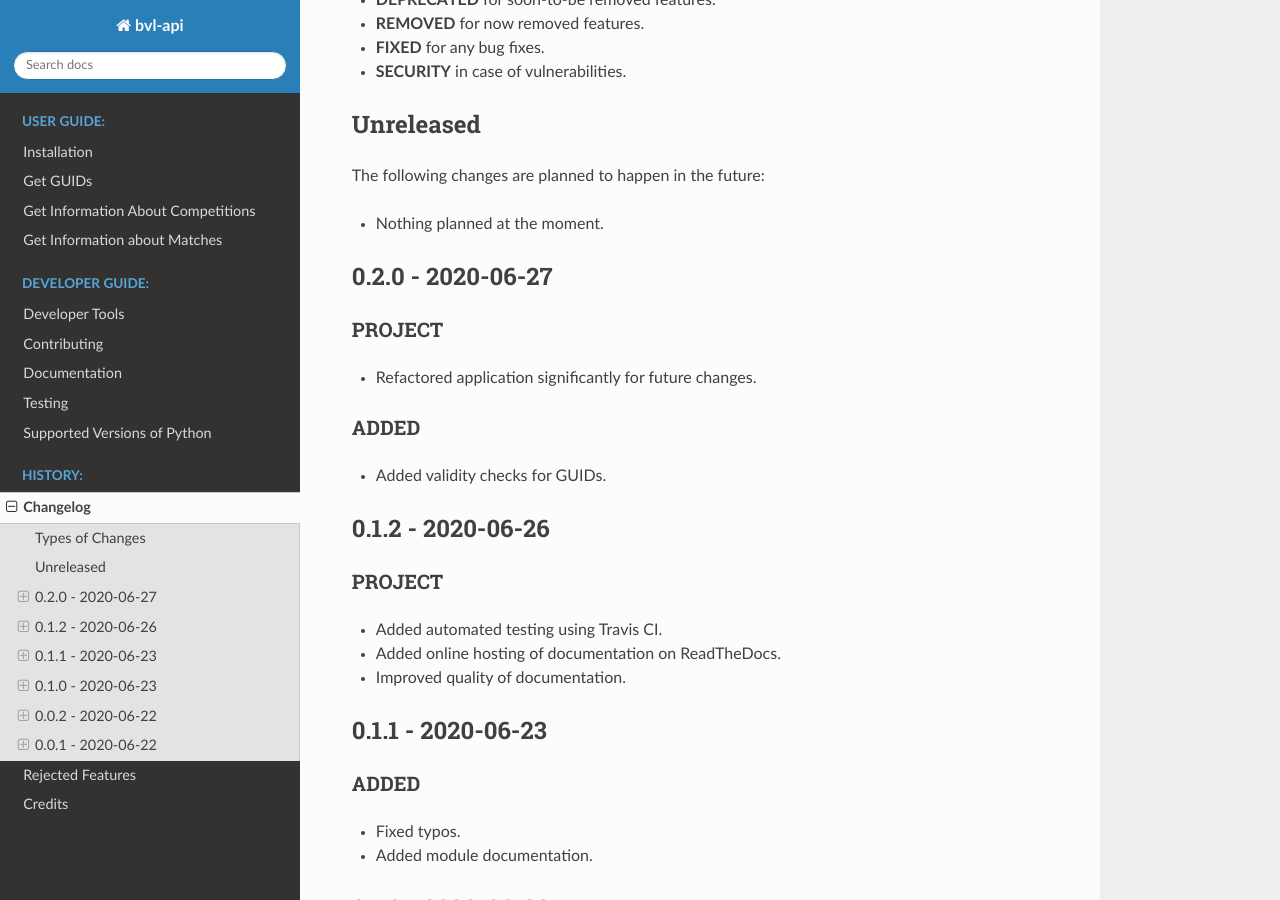
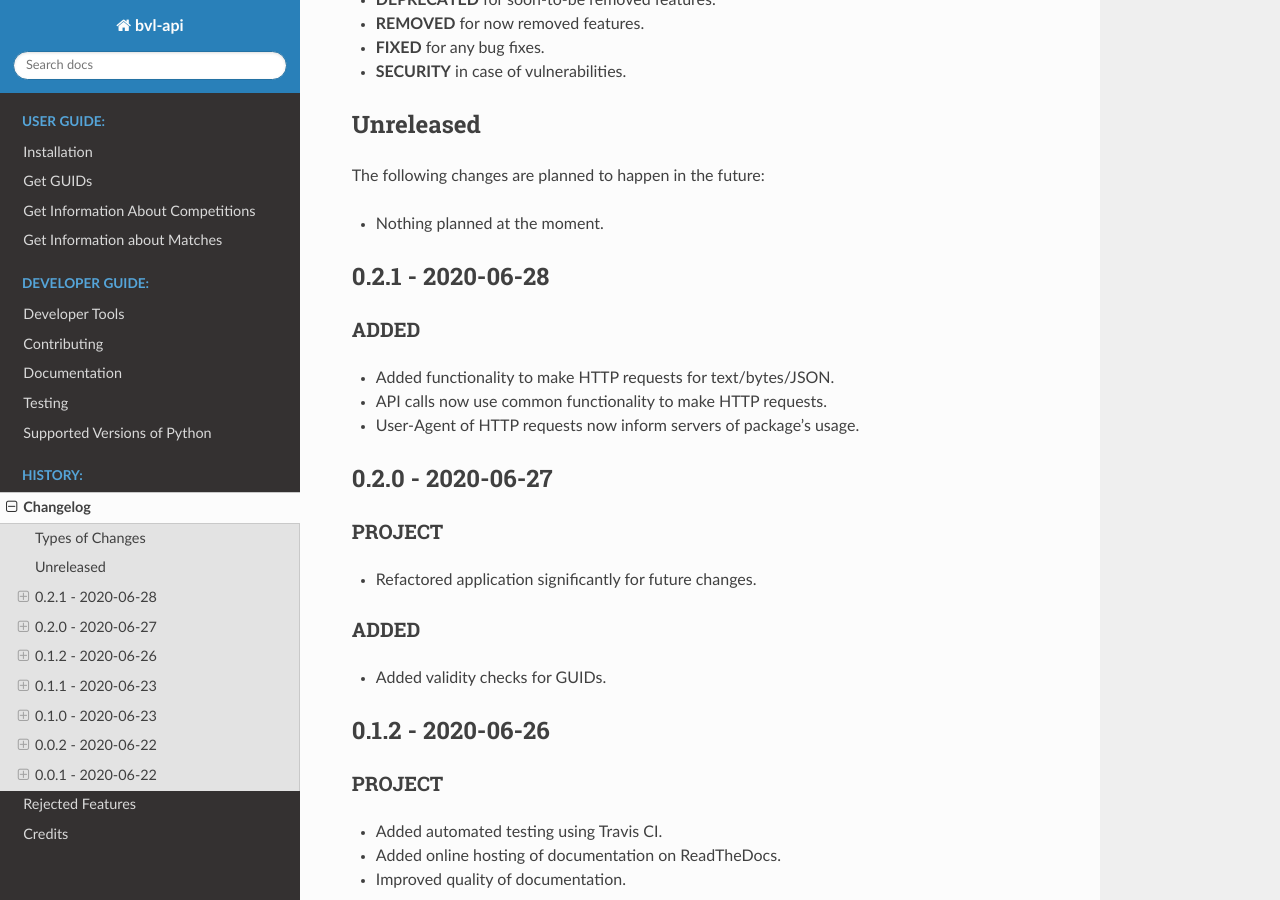
Before and after one commit to alanverresen/bvl-api, a Sphinx documentation site: the page built from docs/content/history/changelog.rst, in a window 1280 px wide and 900 px high, scrolled down 372 px. Built offline with Sphinx 7.4.7 and the Read the Docs theme 2.0.0, drawn with Linux system fonts in a browser that asks for light colours.

Commit message:
Updated Changelog.

```diff
--- a/docs/content/history/changelog.rst
+++ b/docs/content/history/changelog.rst
@@ -27,6 +27,16 @@ Unreleased
 The following changes are planned to happen in the future:
 
 - Nothing planned at the moment.
+
+
+0.2.1 - 2020-06-28
+------------------
+
+ADDED
+~~~~~
+- Added functionality to make HTTP requests for text/bytes/JSON.
+- API calls now use common functionality to make HTTP requests.
+- User-Agent of HTTP requests now inform servers of package's usage.
 
 
 0.2.0 - 2020-06-27
```
